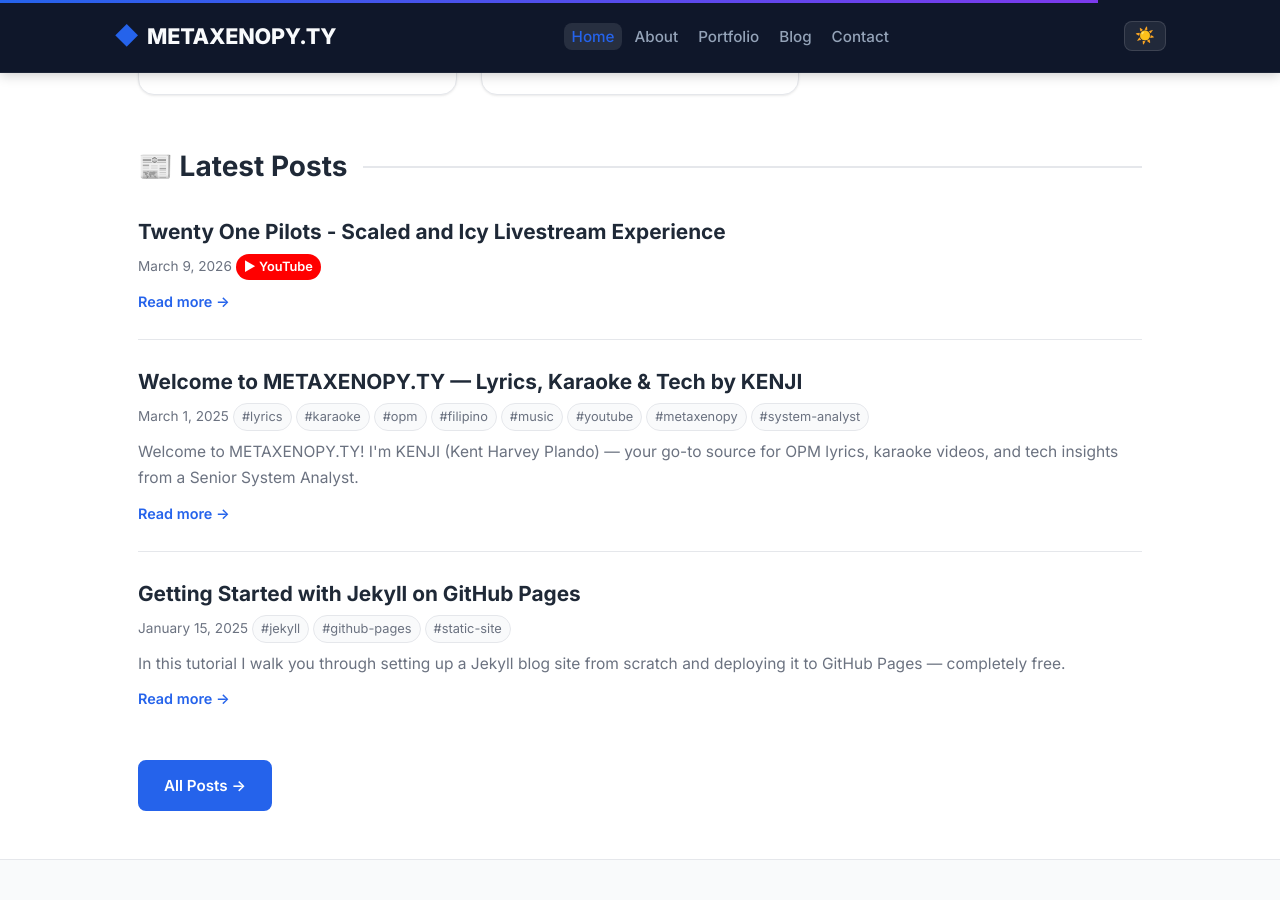
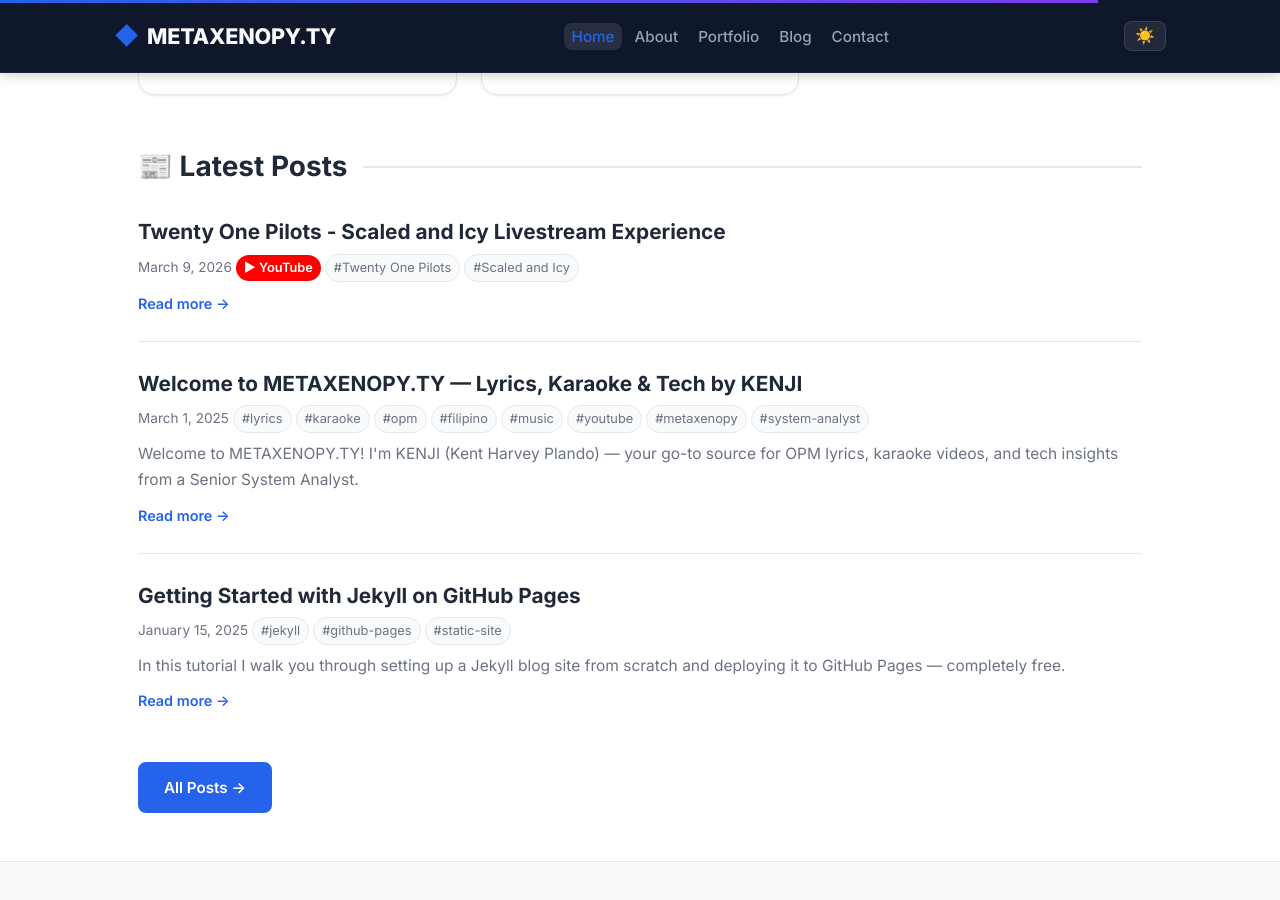
Before and after one commit to darzmackz/darzmackz.github.io, a Jekyll site: the page built from index.html, in a window 1280 px wide and 900 px high, scrolled down 1398 px. Built offline with Jekyll 4.4.1, drawn with Linux system fonts in a browser that asks for light colours.

Commit message:
Update: Twenty One Pilots - Scaled and Icy Livestream Experience

```diff
--- a/_posts/2026-03-09-twenty-one-pilots---scaled-and-icy-livestream-experience.md
+++ b/_posts/2026-03-09-twenty-one-pilots---scaled-and-icy-livestream-experience.md
@@ -3,6 +3,7 @@
 title: "Twenty One Pilots - Scaled and Icy Livestream Experience"
 date: 2026-03-09 12:00:00 +0800
 categories: [Music Video, Cinema, Movie]
+tags: [Twenty One Pilots, Scaled and Icy]
 youtube_id: "KIrTPrPTy0E"
 description: "Watch the Scaled and Icy Livestream Experience through my YouTube channel."
 ---
```
